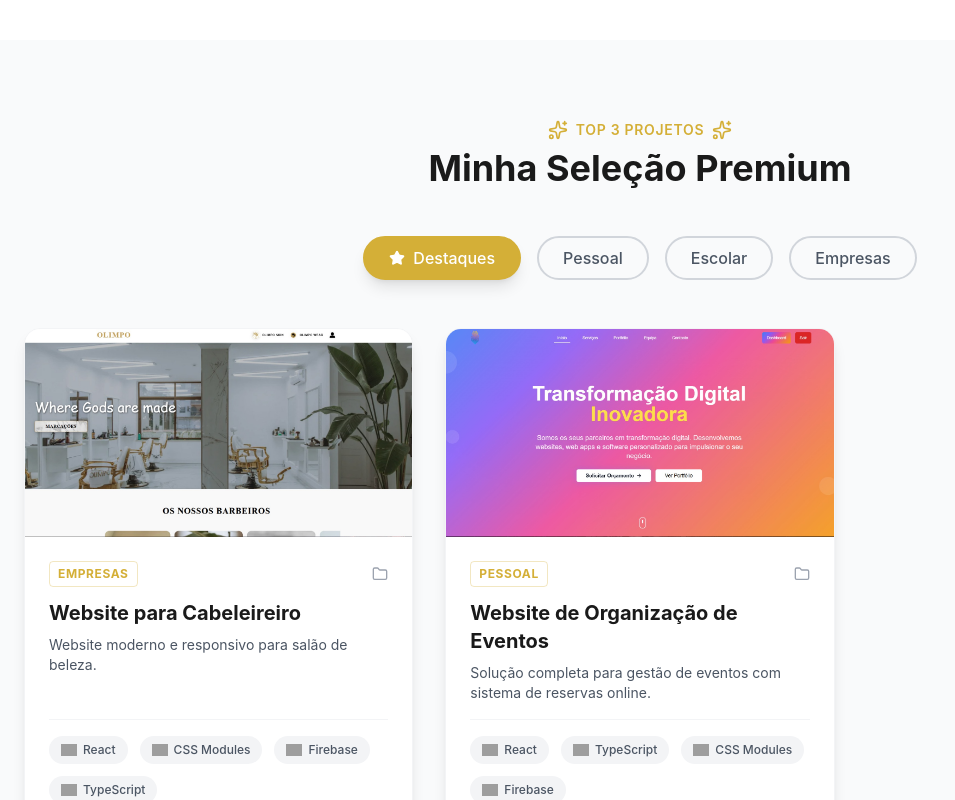
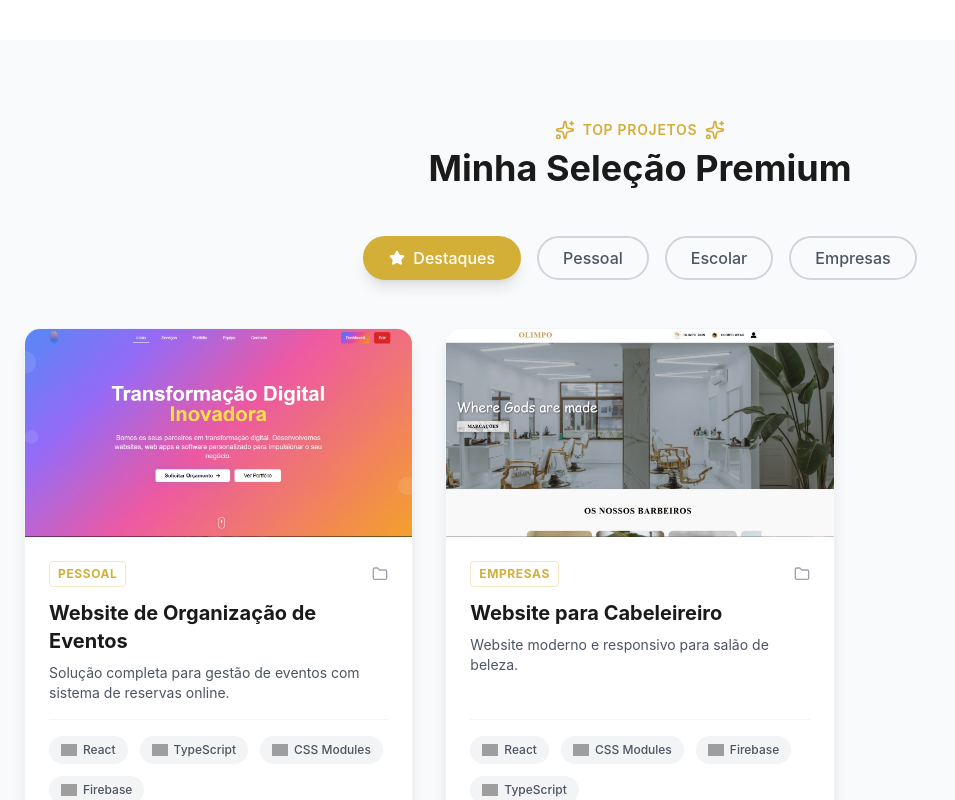
Before and after one commit to JeanPierrePro/Portfolio, a React (Vite) app: page / in a window 1280 px wide. Shown: the part 760-1560 px from the top of the page, without its empty margins (0-955 px from the left). Built offline with nearby package versions, Linux system fonts and the light colour scheme; grey boxes are pictures that could not be loaded.

Commit message:
alteracoes nos projetos e suas devidas categorias

```diff
--- a/src/components/Projects.tsx
+++ b/src/components/Projects.tsx
@@ -18,83 +18,42 @@ const techIcons: Record<string, string> = {
 };
 
 // ==================================================================================
-//  👇👇👇 ÁREA DE EDIÇÃO DOS PROJETOS 👇👇👇
+//  👇👇👇 ÁREA DE EDIÇÃO DOS PROJETOS (CORRIGIDA) 👇👇👇
 // ==================================================================================
 
 const projectsData = [
 
   // --------------------------------------------------------------------------------
-  // 🌟 DESTAQUE 1: CATEGORIA EMPRESAS (Universal)
-  // Este é o projeto principal que aparece na tela inicial "Seleção Premium"
+  // PROJETO 1: Eventos (Evolve Digital)
   // --------------------------------------------------------------------------------
   {
-    id: 1,
+    id: 1, // ID ÚNICO
     title: "Website de Organização de Eventos",
     category: "Pessoal",
     description: "Solução completa para gestão de eventos com sistema de reservas online.",
-    image: "/projetos/Empresas/Universal.jpeg",
+    image: "/projetos/Pessoal/evolve digital.jpeg",
     tags: ["React", "TypeScript", "CSS Modules", "Firebase"],
 
-    featured: false, // <--- MANTENHA TRUE PARA APARECER NO TOPO
+    featured: true, // Aparece nos destaques
 
     links: {
-      demo: "https://universal-kappa-six.vercel.app/",
-
+      demo: "https://evolve-digital.vercel.app/",
+      code: "" // Se tiver GitHub, coloque aqui
     },
   },
 
   // --------------------------------------------------------------------------------
-  // 🌟 DESTAQUE 2: CATEGORIA ESCOLAR (Seu TCC)
+  // PROJETO 2: Cabeleireiro (Olimpo)
   // --------------------------------------------------------------------------------
   {
-    id: 3, // ID único
-    title: "Sistema de Gestão Escolar",
-    category: "Escolar",
-    description: "Plataforma para gerenciamento de notas e frequências (TCC).",
-    image: "/projetos/Escolar/NOME_DA_SUA_FOTO.jpg", // <--- EDITE O NOME AQUI
-    tags: ["Python", "Flask", "SQL"],
-
-    featured: false, // <--- MANTENHA TRUE PARA APARECER NO TOPO
-
-    links: {
-      demo: "#",
-      code: "" // Código privado (deixe vazio)
-    },
-  },
-
-  // --------------------------------------------------------------------------------
-  // 🌟 DESTAQUE 3: CATEGORIA PESSOAL (App de Clima)
-  // --------------------------------------------------------------------------------
-  {
-    id: 4, // ID único
-    title: "App de Clima em Tempo Real",
-    category: "Pessoal",
-    description: "Aplicação que consome API externa de meteorologia.",
-    image: "/projetos/Pessoal/NOME_DA_SUA_FOTO.jpg", // <--- EDITE O NOME AQUI
-    tags: ["React", "API", "CSS Modules"],
-
-    featured: false, // <--- MANTENHA TRUE PARA APARECER NO TOPO
-
-    links: {
-      demo: "#",
-      code: "https://github.com/JeanPierrePro/app-clima"
-    },
-  },
-
-  // ==============================================================================
-  // 📂 OUTROS PROJETOS (SECUNDÁRIOS)
-  // Estes só aparecem quando a pessoa clica nos botões de filtro específicos
-  // ==============================================================================
-
-  {
-    id: 2,
+    id: 2, // ID ÚNICO
     title: "Website para Cabeleireiro",
     category: "Empresas",
     description: "Website moderno e responsivo para salão de beleza.",
     image: "/projetos/Empresas/Olimpo.jpeg",
     tags: ["React", "CSS Modules", "Firebase", "TypeScript"],
 
-    featured: true, // <--- FALSE: NÃO APARECE NA TELA INICIAL
+    featured: true, // Aparece nos destaques
 
     links: {
       demo: "#",
@@ -102,23 +61,42 @@ const projectsData = [
     },
   },
 
-   {
-    id: 1,
-    title: "Website de Organização de Eventos",
-    category: "Pessoal",
-    description: "Solução completa para gestão de eventos com sistema de reservas online.",
-    image: "/projetos/Pessoal/evolve digital.jpeg",
-    tags: ["React", "TypeScript", "CSS Modules", "Firebase"],
+  // --------------------------------------------------------------------------------
+  // PROJETO 3: Sistema Escolar (TCC)
+  // --------------------------------------------------------------------------------
+  {
+    id: 3, // ID ÚNICO
+    title: "Sistema de Gestão Escolar",
+    category: "Escolar",
+    description: "Plataforma para gerenciamento de notas e frequências (TCC).",
+    image: "/projetos/Escolar/NOME_DA_SUA_FOTO.jpg", // <--- Lembre de conferir o nome da foto
+    tags: ["Python", "Flask", "SQL"],
 
-    featured: true, // <--- MANTENHA TRUE PARA APARECER NO TOPO
+    featured: false, // Este está como FALSE (só aparece no filtro Escolar). Mude para TRUE se quiser no topo.
 
     links: {
-      demo: "https://evolve-digital.vercel.app/",
-
+      demo: "#",
+      code: ""
     },
   },
 
-  // Você pode adicionar mais projetos aqui embaixo copiando o bloco acima...
+    {
+    id: 4, // ID ÚNICO
+    title: "Web site para Criacao de eventos da comunidade de mobile lengends ",
+    category: "Pessoal",
+    description: "Plataforma para gerenciamento de notas e frequências (TCC).",
+    image: "/projetos/Pessoal/Universal.jpeg", // <--- Lembre de conferir o nome da foto
+    tags: ["Python", "Flask", "SQL"],
+
+    featured: false, // Este está como FALSE (só aparece no filtro Escolar). Mude para TRUE se quiser no topo.
+
+    links: {
+      demo: "https://universal-kappa-six.vercel.app/",
+      code: ""
+    },
+  },
+
+  // Você pode adicionar mais projetos abaixo, sempre mudando o ID para 4, 5, etc.
 ];
 
 // ==================================================================================
@@ -149,7 +127,7 @@ const Projects = () => {
               <div className="flex items-center justify-center gap-2 mb-2">
                 <Sparkles className="text-gold-500" size={20} />
                 <span className="text-gold-500 font-semibold tracking-wider uppercase text-sm">
-                  Top 3 Projetos
+                  Top Projetos
                 </span>
                 <Sparkles className="text-gold-500" size={20} />
               </div>
```
Also changed, not shown: public/projetos/Pessoal/Universal.jpeg (renamed from public/projetos/Empresas/Universal.jpeg).
